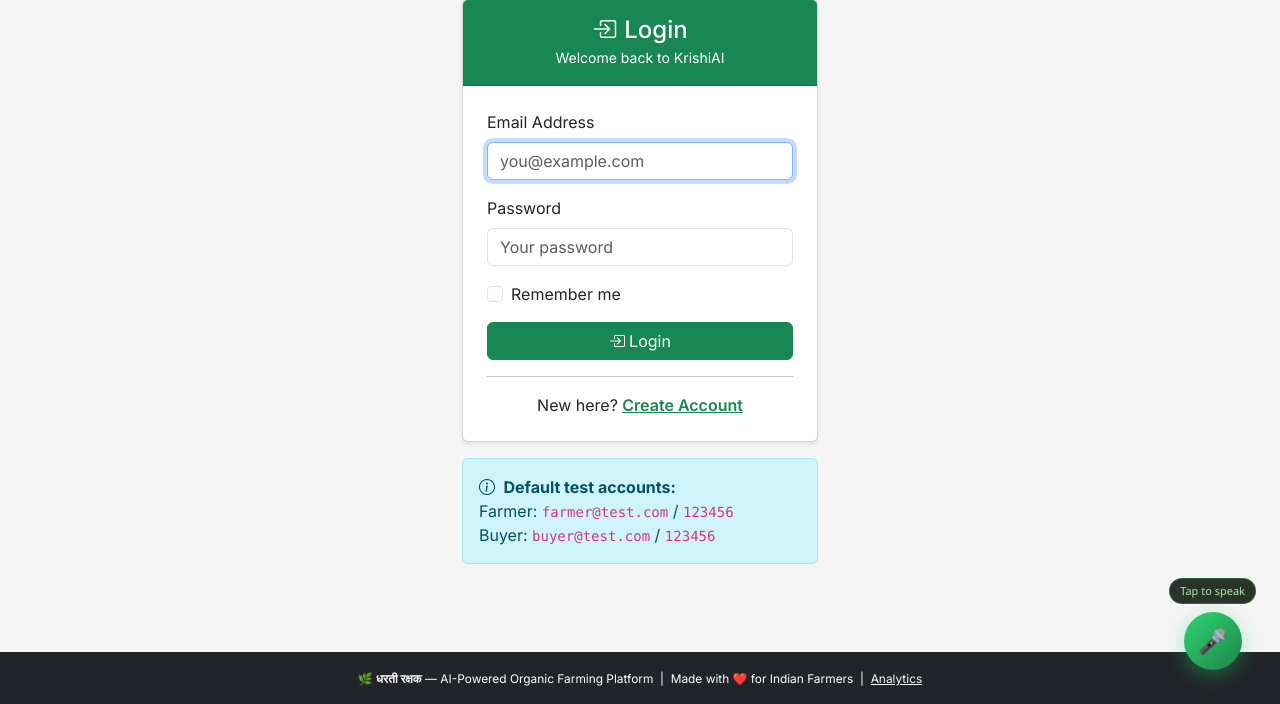
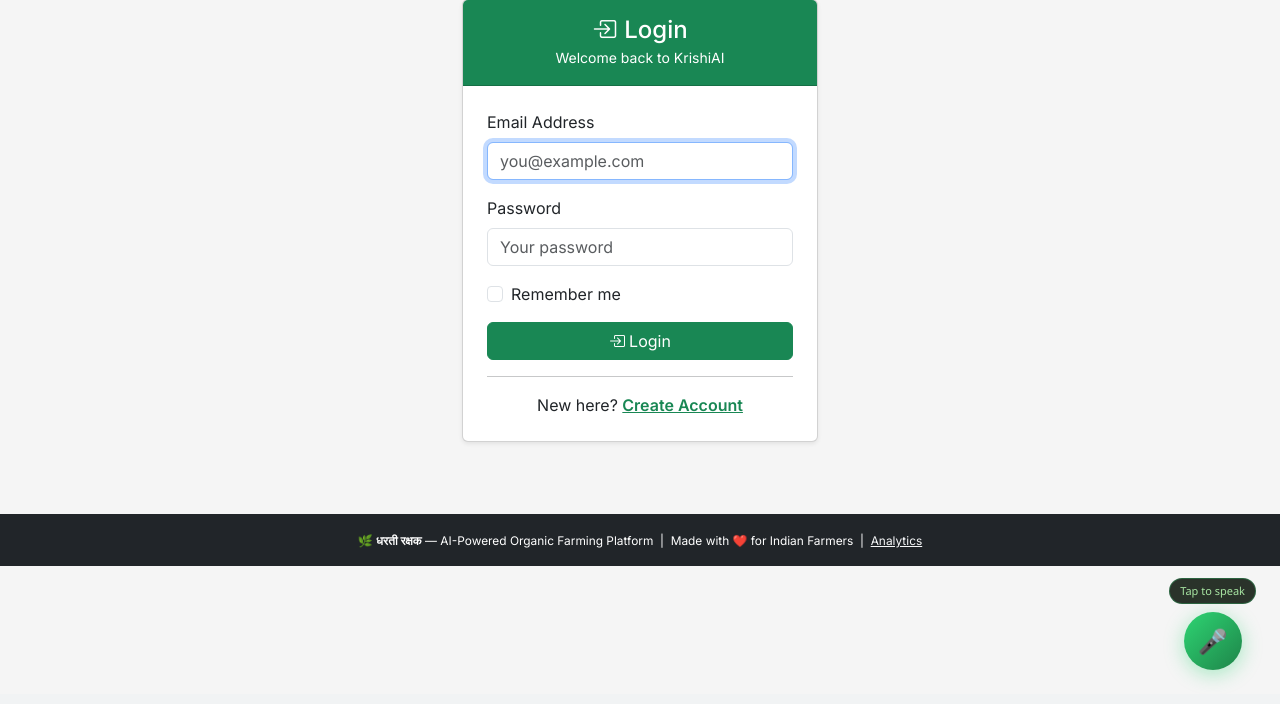
Before and after one commit to Harshad8623/organic-farming-platform, a Flask app: page /auth/login in a window 1280 px wide. Shown: the part 106-810 px from the top of the page. After the commit the page ends 787 px from the top, so only its background shows below. Run offline with Flask 3, Linux system fonts and the light colour scheme.

Commit message:
Remove test accounts from login UI

```diff
--- a/templates/auth/login.html
+++ b/templates/auth/login.html
@@ -45,13 +45,6 @@
         </div>
       </div>
 
-      <!-- Help box -->
-      <div class="alert alert-info mt-3">
-        <i class="bi bi-info-circle me-1"></i>
-        <strong>Default test accounts:</strong><br />
-        Farmer: <code>farmer@test.com</code> / <code>123456</code><br />
-        Buyer: <code>buyer@test.com</code> / <code>123456</code>
-      </div>
 
     </div>
   </div>
```
